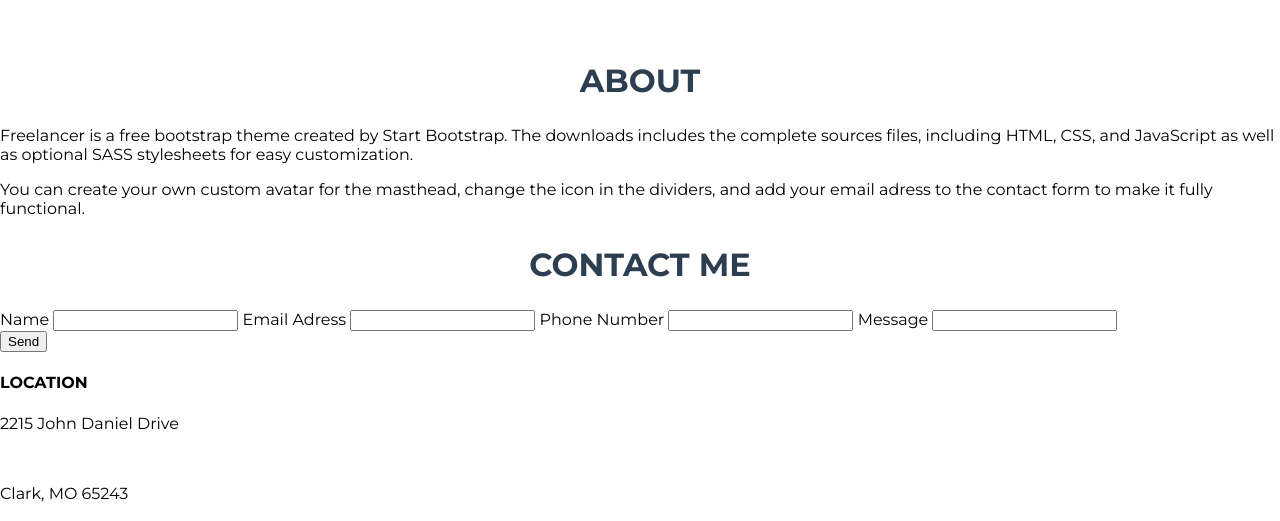
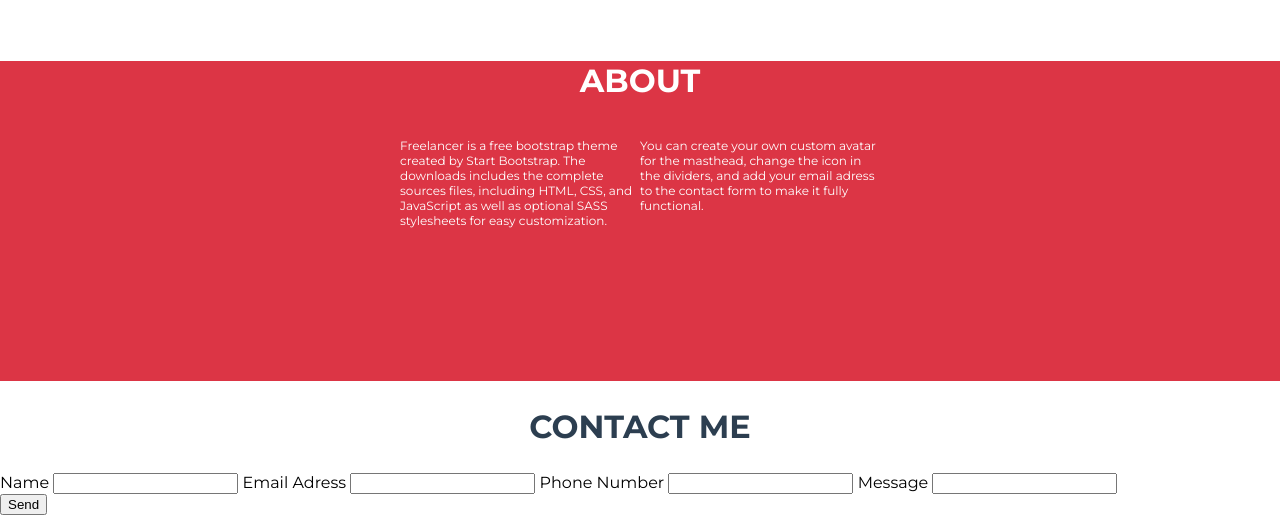
Before and after one commit to lalalandcloud/Responsive1, a plain HTML site: page index.html in a window 1280 px wide. Shown: the part 932-1453 px from the top of the page. Drawn offline with Linux system fonts and the light colour scheme.

Commit message:
cssSection3TitreTxt

```diff
--- a/style/style.css
+++ b/style/style.css
@@ -107,3 +107,23 @@ h2{
     margin: 1rem;
     border-radius: 10px;
 }
+
+/* SECTION3 */
+section:nth-of-type(3){
+    background-color: rgb(220, 53, 69);
+    height: 20rem;
+}
+section:nth-of-type(3) h2{
+    color: white;
+}
+section:nth-of-type(3) p{
+    color: white;
+    font-size: 12px;
+}
+section:nth-of-type(3)>div:nth-of-type(2){
+    display: flex;
+    justify-content: center;
+}
+section:nth-of-type(3)>div:nth-of-type(2)>div{
+    width: 15rem;
+}
```
